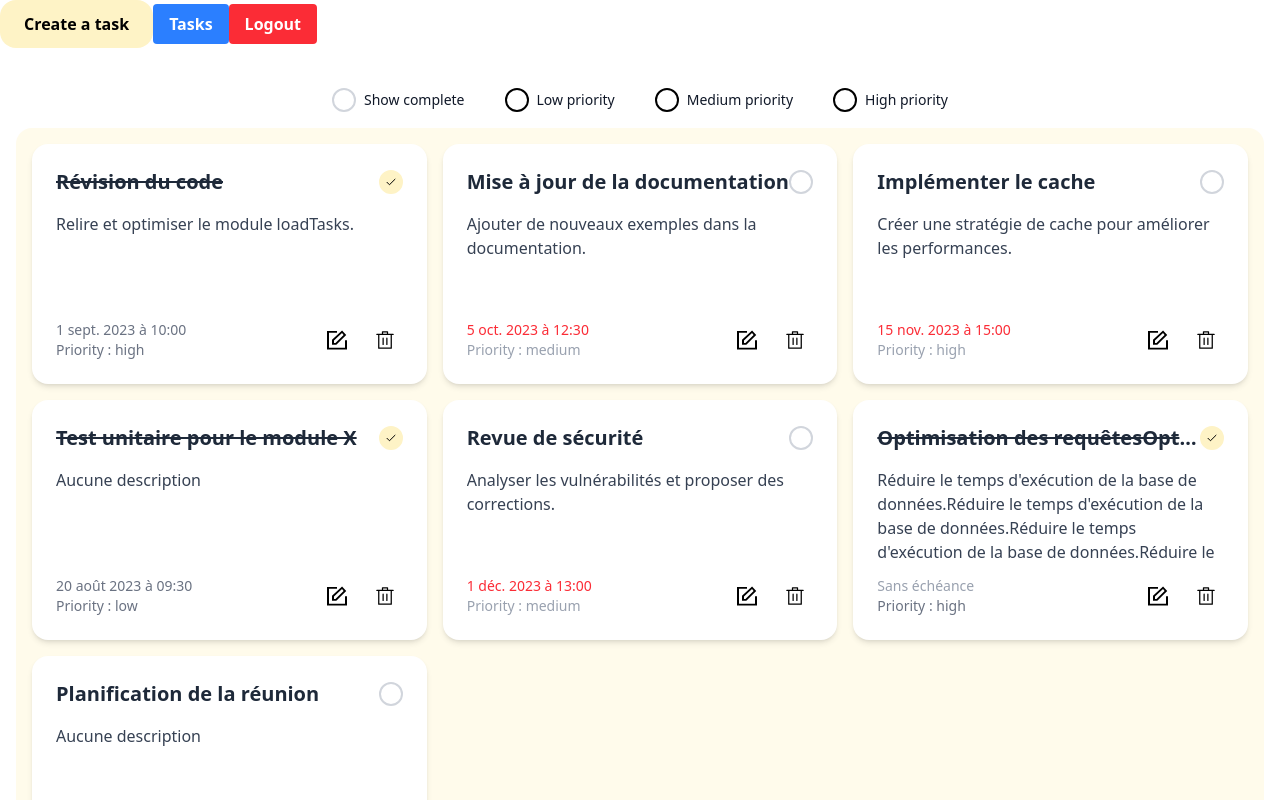
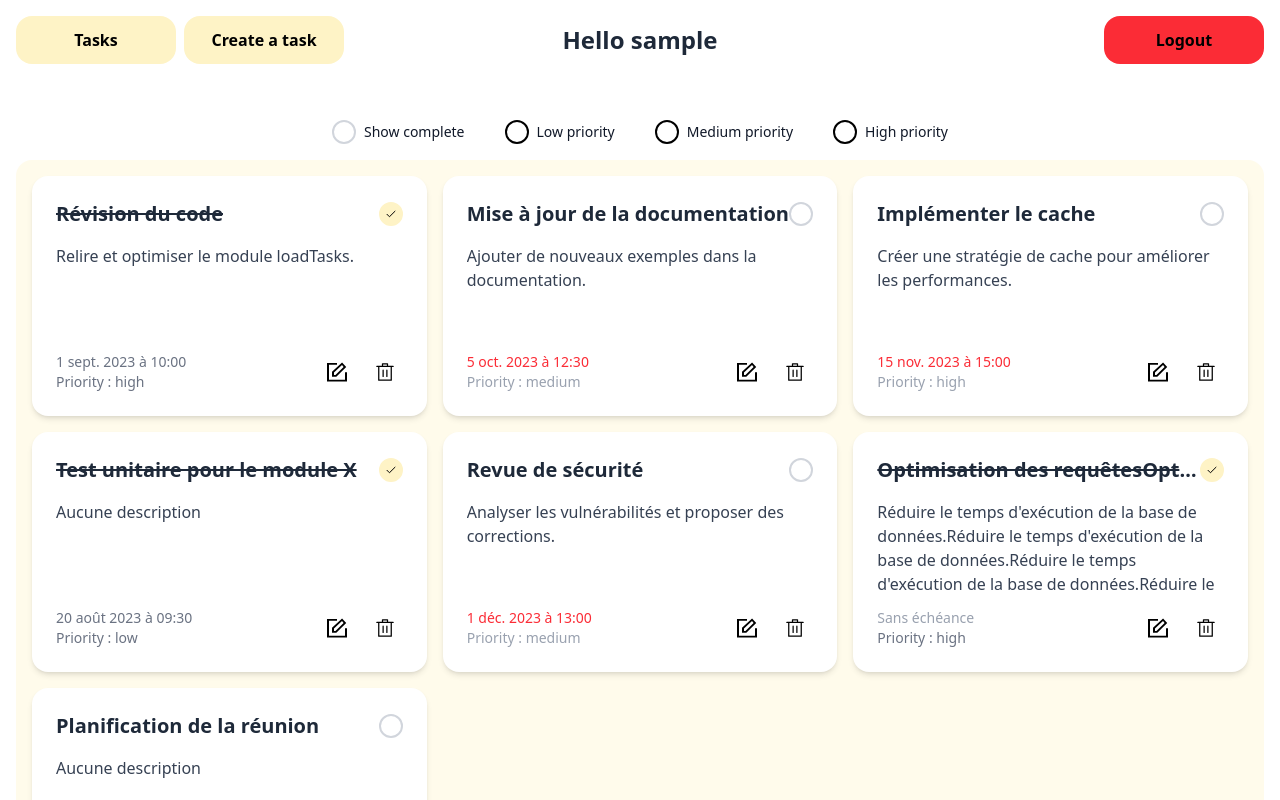
Before and after one commit to Valentinnnnnnnnnn/react, a React (Vite) app in the folder vite-project/: page /tasks in a window 1280 px wide. Shown: the top 800 px of the page. Built offline with nearby package versions, Linux system fonts and the light colour scheme; sample sign-in values are in the browser's storage.

Commit message:
Ajout du message de bienvenue et integration dans la navbar

```diff
--- a/vite-project/src/components/layout/Navbar.tsx
+++ b/vite-project/src/components/layout/Navbar.tsx
@@ -1,15 +1,20 @@
 import CreateButton from "../ui/Buttons/CreateButton";
 import TasksButton from "../ui/Buttons/TasksButton";
 import LogoutButton from "../ui/Buttons/LogoutButton";
+import HelloFrame from "../ui/Frames/HelloFrame";
 
 function Navbar() {
     return (
-        <>
-        <CreateButton />
-        <TasksButton />
+        <div className="flex items-center justify-between p-4">
+            <div className="w-full flex justify-start space-x-2">
+                <TasksButton />
+                <CreateButton />
+            </div>
 
-        <LogoutButton />
-        </>
+            <HelloFrame />
+
+            <LogoutButton />
+        </div>
     )
 }
 
--- a/vite-project/src/components/ui/Buttons/CreateButton.tsx
+++ b/vite-project/src/components/ui/Buttons/CreateButton.tsx
@@ -3,7 +3,7 @@ import { Link } from "react-router";
 function Create() {
     return (
         <Link to="create">
-            <button className="bg-amber-100 text-black font-semibold py-3 px-6 rounded-2xl">
+            <button className="bg-amber-100 hover:bg-amber-200 text-black font-semibold py-3 px-6 rounded-2xl w-40">
             Create a task
             </button>
         </Link>
--- a/vite-project/src/components/ui/Buttons/LogoutButton.tsx
+++ b/vite-project/src/components/ui/Buttons/LogoutButton.tsx
@@ -9,12 +9,14 @@ const LogoutButton = () => {
     <Navigate to="/tasks" />
   };
   return (
-    <button
-      onClick={handleLogout}
-      className="bg-red-500 hover:bg-red-700 text-white font-bold py-2 px-4 rounded"
-    >
-      Logout
-    </button>
+    <div className="w-full flex justify-end">
+      <button
+        onClick={handleLogout}
+        className="bg-red-500 hover:bg-red-700 text-black font-semibold py-3 px-6 rounded-2xl w-40"
+      >
+        Logout
+      </button>
+    </div>
   )
 }
 
--- a/vite-project/src/components/ui/Buttons/TasksButton.tsx
+++ b/vite-project/src/components/ui/Buttons/TasksButton.tsx
@@ -3,7 +3,7 @@ import { Link } from "react-router"
 function TasksButton () {
     return (
         <Link to="/tasks">
-            <button className="bg-blue-500 hover:bg-blue-700 text-white font-bold py-2 px-4 rounded">
+            <button className="bg-amber-100 hover:bg-amber-200 text-black font-semibold py-3 px-6 rounded-2xl w-40">
                 Tasks
             </button>
         </Link>
--- /dev/null
+++ b/vite-project/src/components/ui/Frames/HelloFrame.tsx
@@ -0,0 +1,11 @@
+import { useAuth } from "../../../hooks/useAuth";
+
+function HelloFrame() {
+    const { user } = useAuth();
+
+    return (
+            <h1 className="w-full flex justify-center text-2xl font-bold text-gray-800">Hello { user?.username }</h1>
+    );
+}
+
+export default HelloFrame
--- a/vite-project/src/main.tsx
+++ b/vite-project/src/main.tsx
@@ -20,7 +20,7 @@ createRoot(document.getElementById('root')!).render(
         <Route path="edit/:taskId" element={<Edit />} />
       </Route>
 
-      <Route path="*" element={<Navigate to="/" />} />
+      <Route path="*" element={<Navigate to="/login" />} />
 
     </Routes>
   </BrowserRouter>
```
